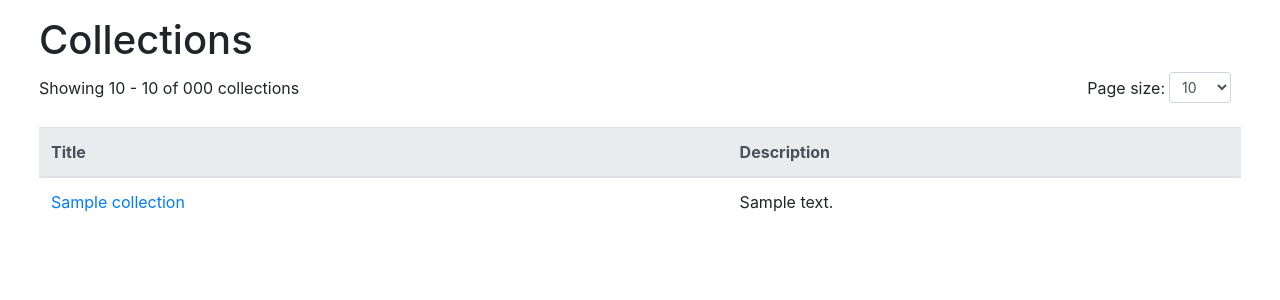
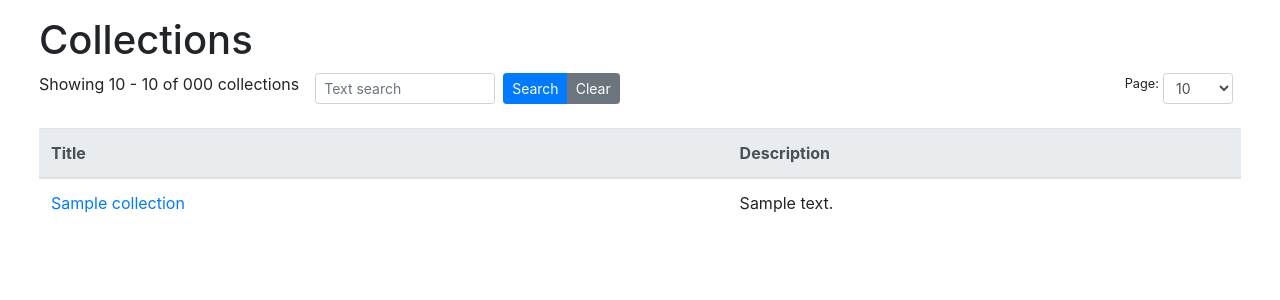
Before and after one commit to developmentseed/eoapi-devseed, a Python web app: template runtimes/eoapi/stac/eoapi/stac/templates/collections.html in a window 1280 px wide. Shown: the part 152-452 px from the top of the page. Run offline with Jinja, Linux system fonts and the light colour scheme; the template is opened without the code that fills it: most values are stand-ins (such as "Sample title", 1, 10 or a date in 2020); some libraries are stand-ins or nearby versions.

Commit message:
add text search to /collections html page

```diff
--- a/runtimes/eoapi/stac/eoapi/stac/templates/collections.html
+++ b/runtimes/eoapi/stac/eoapi/stac/templates/collections.html
@@ -22,20 +22,34 @@
   <p>You need to add STAC Collections and Items; for example by following the <a href="https://github.com/vincentsarago/MAXAR_opendata_to_pgstac">MAXAR open data demo</a> or <a href="https://github.com/developmentseed/eoAPI/tree/main/demo">other demos.</a></p>
 </div>
 {% else %}
-<div class="d-flex flex-row align-items-center mb-4">
-  <div class="flex-grow-1">
+<div class="d-flex flex-row align-items-center mb-4 flex-wrap">
+  <div class="mr-3 mb-2">
     Showing {{ offset + 1 }} - {{ offset + response.numberReturned }} of {{ response.numberMatched }} collections
   </div>
-  <div class="form-inline" style="gap: 10px">
-    <div class="d-flex">
-      <label for="limit">Page size: </label>
-      <select class="form-control form-control-sm ml-1" id="limit" aria-label="Select page size"> <!-- TODO: dynamically populate the values based on oga_max_limit -->
+
+  <div class="d-flex flex-grow-1 flex-wrap" style="gap: 8px">
+    <form id="search-form" class="d-flex flex-wrap flex-grow-1" style="gap: 8px" onsubmit="return submitSearch(event)">
+      <div class="input-group input-group-sm" style="max-width: 180px">
+        <input type="text" class="form-control" id="q" placeholder="Text search"
+               value="{{ request.query_params.get('q', '') }}" title="Text search">
+      </div>
+
+      <div class="btn-group btn-group-sm">
+        <button type="submit" class="btn btn-primary">Search</button>
+        <button type="button" id="clear-search" class="btn btn-secondary">Clear</button>
+      </div>
+    </form>
+
+    <div class="d-flex align-items-center">
+      <label for="limit" class="mr-1 small">Page:</label>
+      <select class="form-control form-control-sm" id="limit" aria-label="Select page size" style="width: 70px">
         <option value="10" {% if limit == 10 %}selected{% endif %}>10</option>
         <option value="25" {% if limit == 25 %}selected{% endif %}>25</option>
         <option value="50" {% if limit == 50 %}selected{% endif %}>50</option>
         <option value="100" {% if limit == 100 %}selected{% endif %}>100</option>
       </select>
     </div>
+
     {% if response.links|length > 0 %}
     <div class="btn-group btn-group-sm" role="group" aria-label="Paginate">
       {% for link in response.links %}
@@ -48,8 +62,8 @@
         <a class="btn btn-secondary" title="next page" href="{{ link.href }}">next »</a>
       {% endif %}
       {% endfor %}
+    </div>
     {% endif %}
-    </div>
   </div>
 </div>
 
@@ -74,14 +88,31 @@
 
 <script>
 document.getElementById("limit").addEventListener("change", (event) => {
-  // Set new page size
   const limit = event.target.value;
-  var url = "{{ template.api_root }}/collections?";
   const searchParams = new URLSearchParams(window.location.search);
   searchParams.set('limit', limit);
   searchParams.set('offset', 0);
-  url += searchParams.toString();
-  window.location.href = url;
+  window.location.href = "{{ template.api_root }}/collections?" + searchParams.toString();
+});
+
+function submitSearch(event) {
+  event.preventDefault();
+  const searchParams = new URLSearchParams();
+
+  const q = document.getElementById('q').value.trim();
+  const limit = document.getElementById('limit').value;
+
+  if (q) searchParams.set('q', q);
+  searchParams.set('limit', limit);
+
+  window.location.href = "{{ template.api_root }}/collections?" + searchParams.toString();
+  return false;
+}
+
+document.getElementById("clear-search").addEventListener("click", () => {
+  const searchParams = new URLSearchParams();
+  searchParams.set('limit', document.getElementById('limit').value);
+  window.location.href = "{{ template.api_root }}/collections?" + searchParams.toString();
 });
 </script>
 {% endif %}
```
